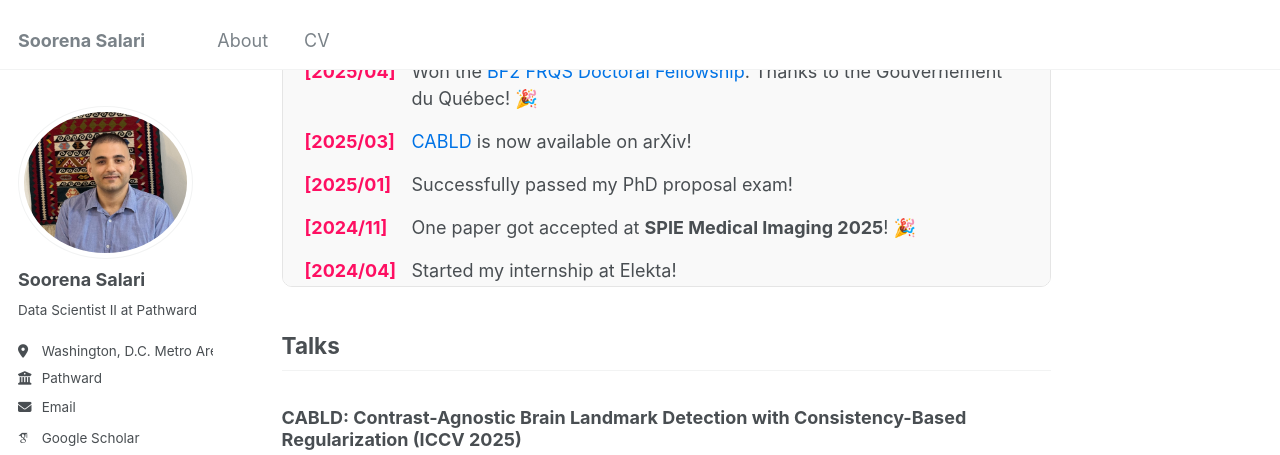
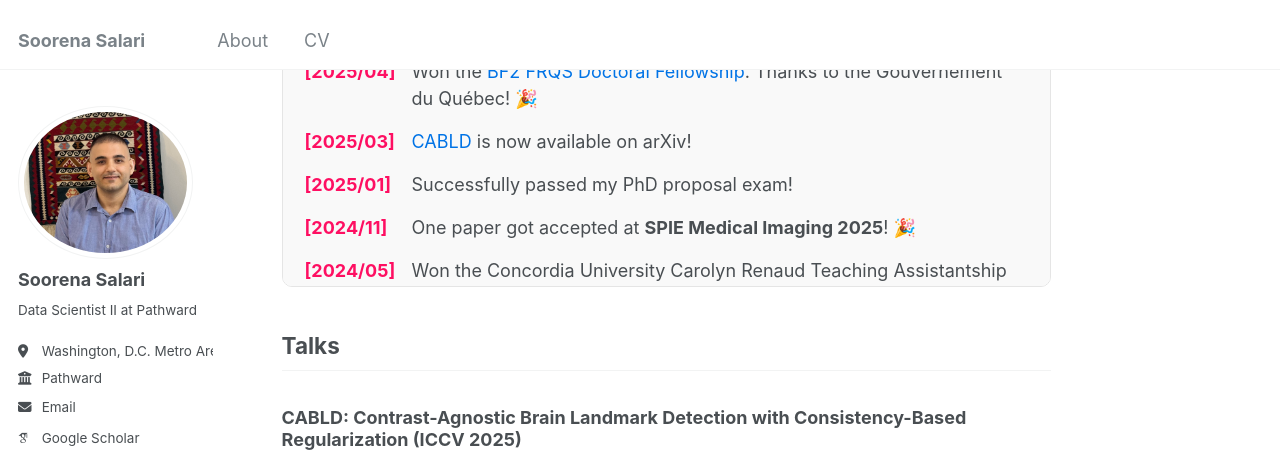
Before and after one commit to soorenasalari/soorenasalari.github.io, a Jekyll site: the page built from _pages/about.md, in a window 1280 px wide and 900 px high, scrolled down 871 px, cut to the strip 0-455 px from the top of the window. Built offline with Jekyll 4.4.1, drawn with Linux system fonts in a browser that asks for light colours; some web fonts are replaced.

Commit message:
Update about.md
Signed-off-by: Soorena Salari <73616711+soorenasalari@users.noreply.github.com>

```diff
--- a/_pages/about.md
+++ b/_pages/about.md
@@ -120,6 +120,11 @@ Feel free to reach out via email at soorena [dot] salari374 [at] gmail [dot] com
         <span>One paper got accepted at <b>SPIE Medical Imaging 2025</b>! 🎉</span>
       </li>
 
+       <li>
+        <span class="news-date">[2024/05]</span>
+        <span> Won the Concordia University Carolyn Renaud Teaching Assistantship Award</b>! 🎉</span>
+        </li>
+
       <li>
         <span class="news-date">[2024/04]</span>
         <span>Started my internship at Elekta!</span>
```
